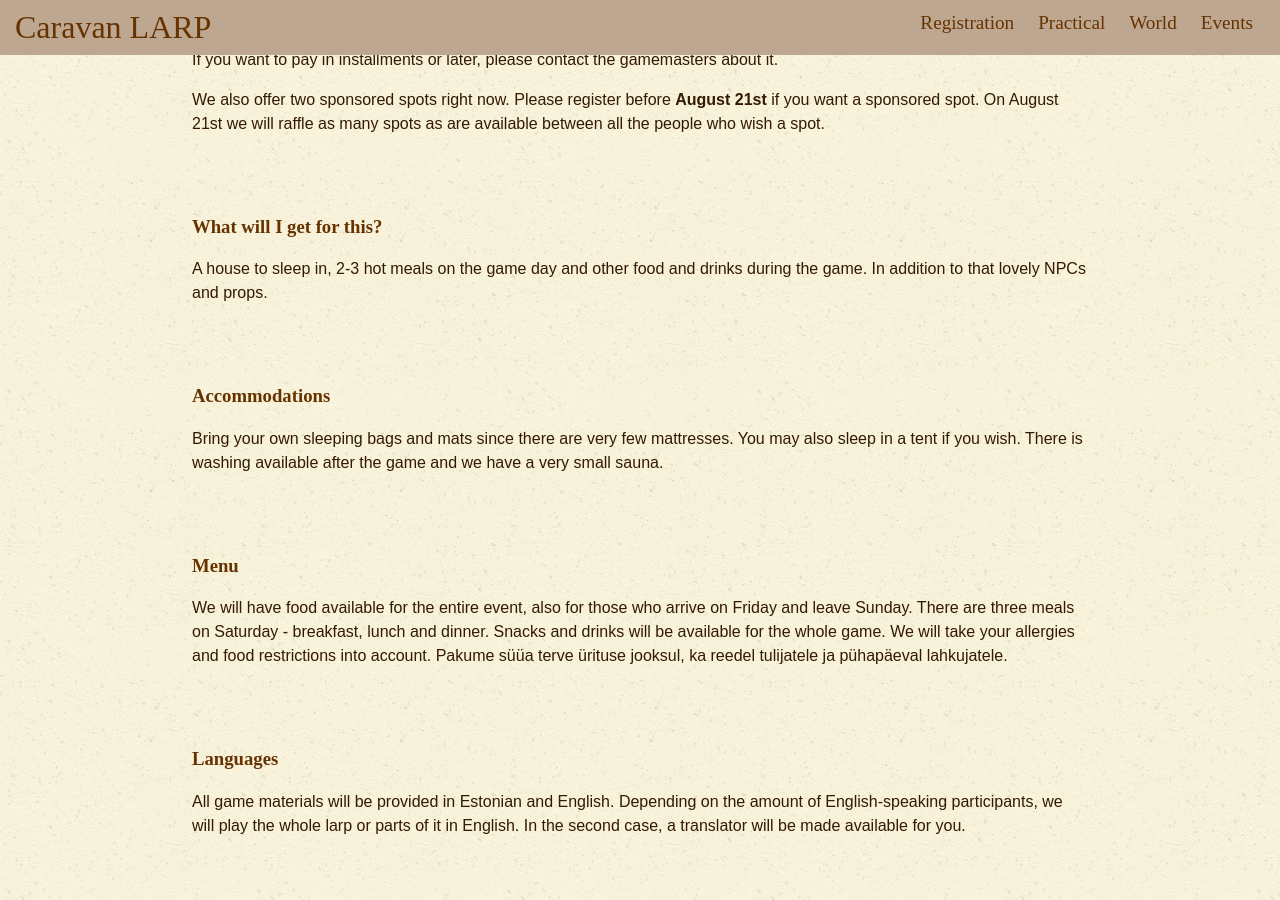
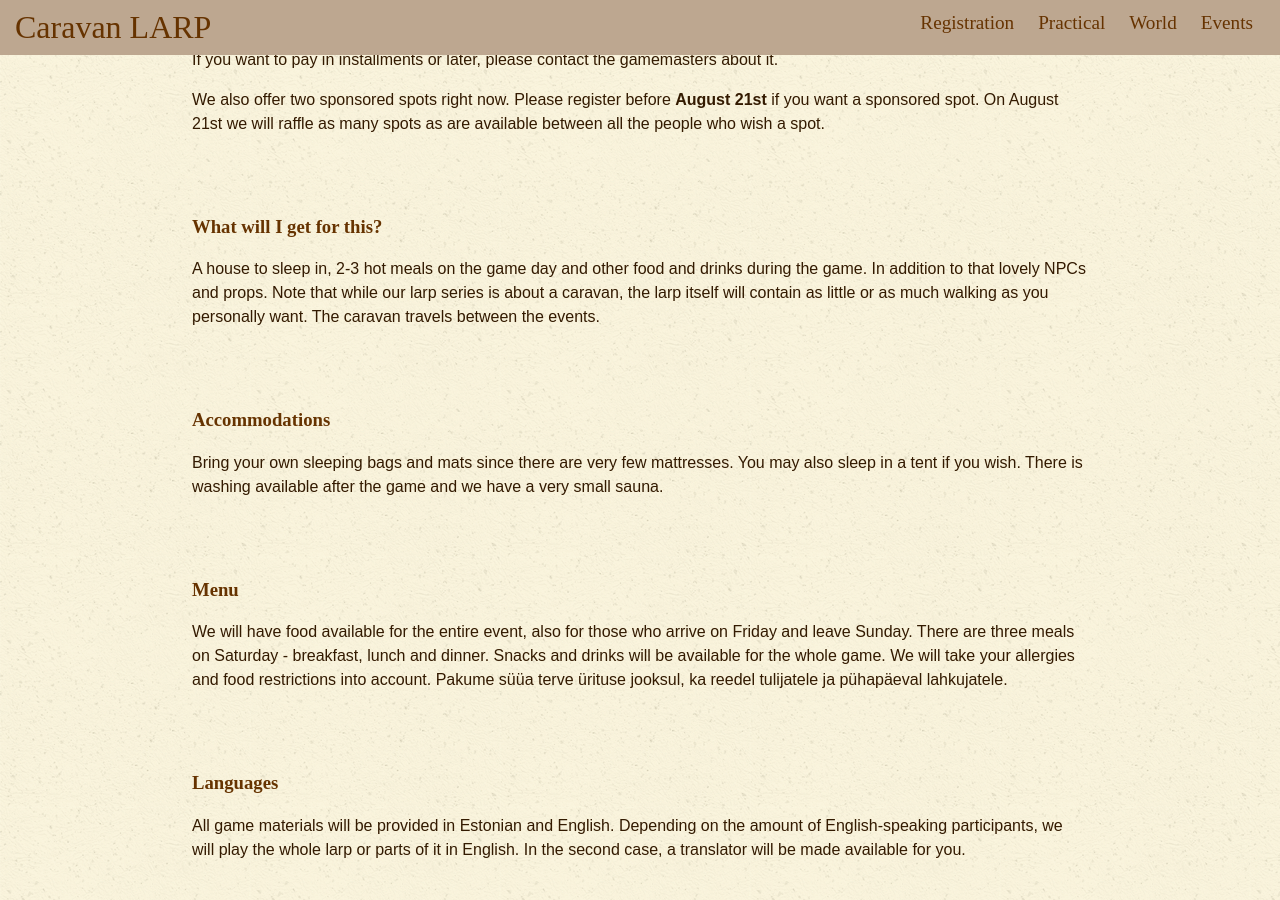
Before and after one commit to karavanlarp/karavanlarp.github.io, a Jekyll site: the page built from eng/events/beginning.md, in a window 1280 px wide and 900 px high, scrolled down 1693 px. Built offline with Jekyll 4.4.1, drawn with Linux system fonts in a browser that asks for light colours; some web fonts are replaced.

Commit message:
text update

```diff
--- a/eng/events/beginning.md
+++ b/eng/events/beginning.md
@@ -63,7 +63,7 @@
 
 ### What will I get for this?
 
-A house to sleep in, 2-3 hot meals on the game day and other food and drinks during the game. In addition to that lovely NPCs and props.
+A house to sleep in, 2-3 hot meals on the game day and other food and drinks during the game. In addition to that lovely NPCs and props. Note that while our larp series is about a caravan, the larp itself will contain as little or as much walking as you personally want. The caravan travels between the events.
 
 ### Accommodations
 
```
